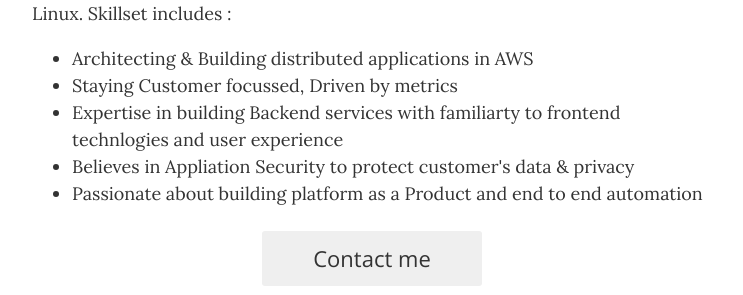
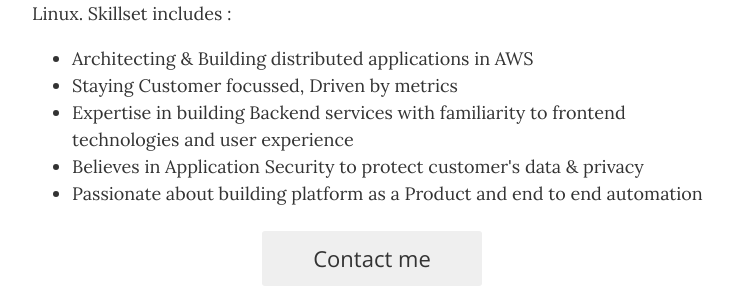
Before and after one commit to avanathan/resume, a Jekyll site: the page built from index.html, in a window 1280 px wide and 900 px high. Shown: the part 245-540 px from the top of the window, without its empty margins (268-1011 px from the left). Built offline with Jekyll 4.4.1, drawn with Linux system fonts in a browser that asks for light colours.

Commit message:
Fixing typo

```diff
--- a/_config.yml
+++ b/_config.yml
@@ -20,8 +20,8 @@ resume_header_intro: "<p>Experienced in building / tuning highly scalable websit
 <ul>
 <li>Architecting & Building distributed applications in AWS</li>
 <li>Staying Customer focussed, Driven by metrics</li>
-<li>Expertise in building Backend services with familiarty to frontend technlogies and user experience</li>
-<li>Believes in Appliation Security to protect customer's data & privacy</li>
+<li>Expertise in building Backend services with familiarity to frontend technologies and user experience</li>
+<li>Believes in Application Security to protect customer's data & privacy</li>
 <li>Passionate about building platform as a Product and end to end automation</li>
 </ul>
 </p>"
```
